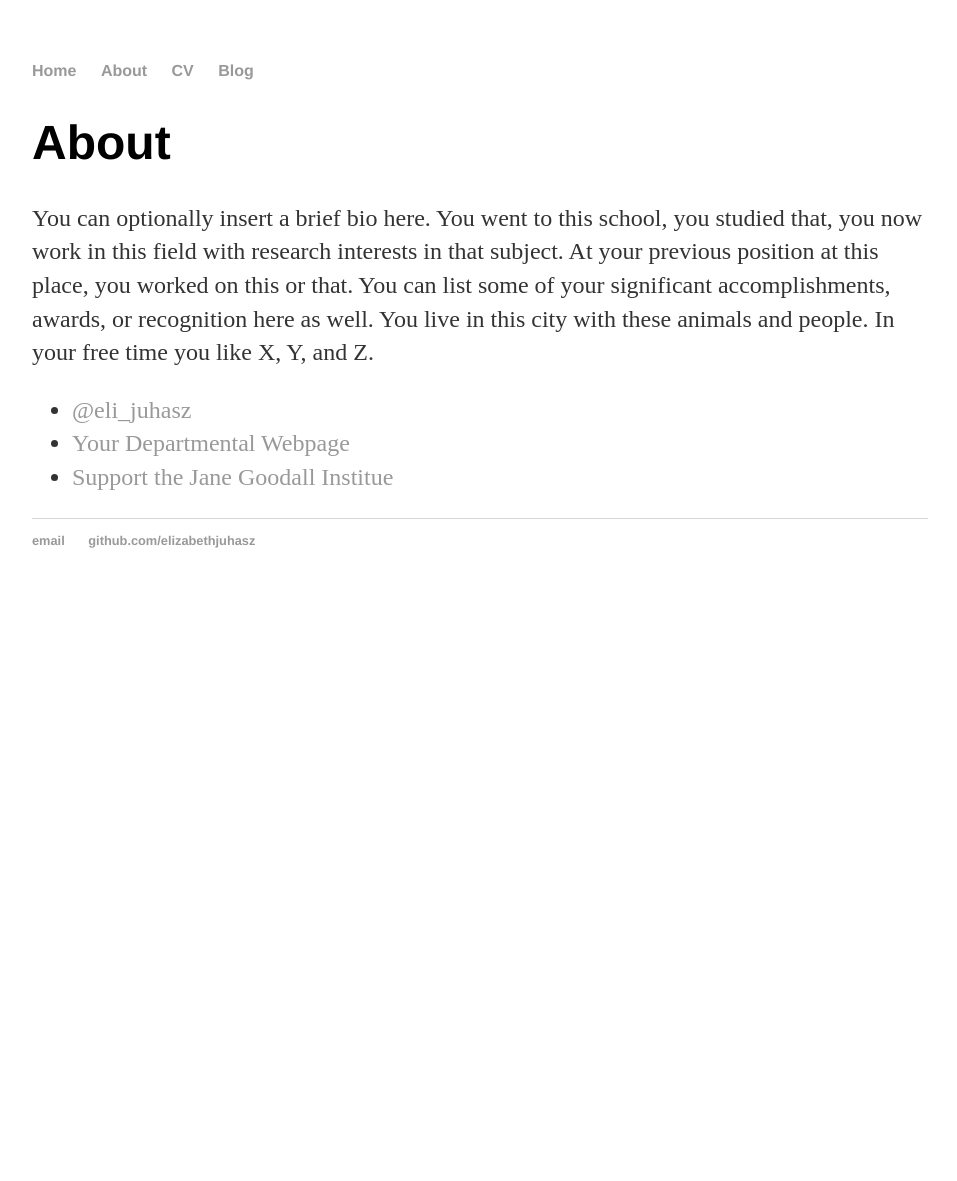
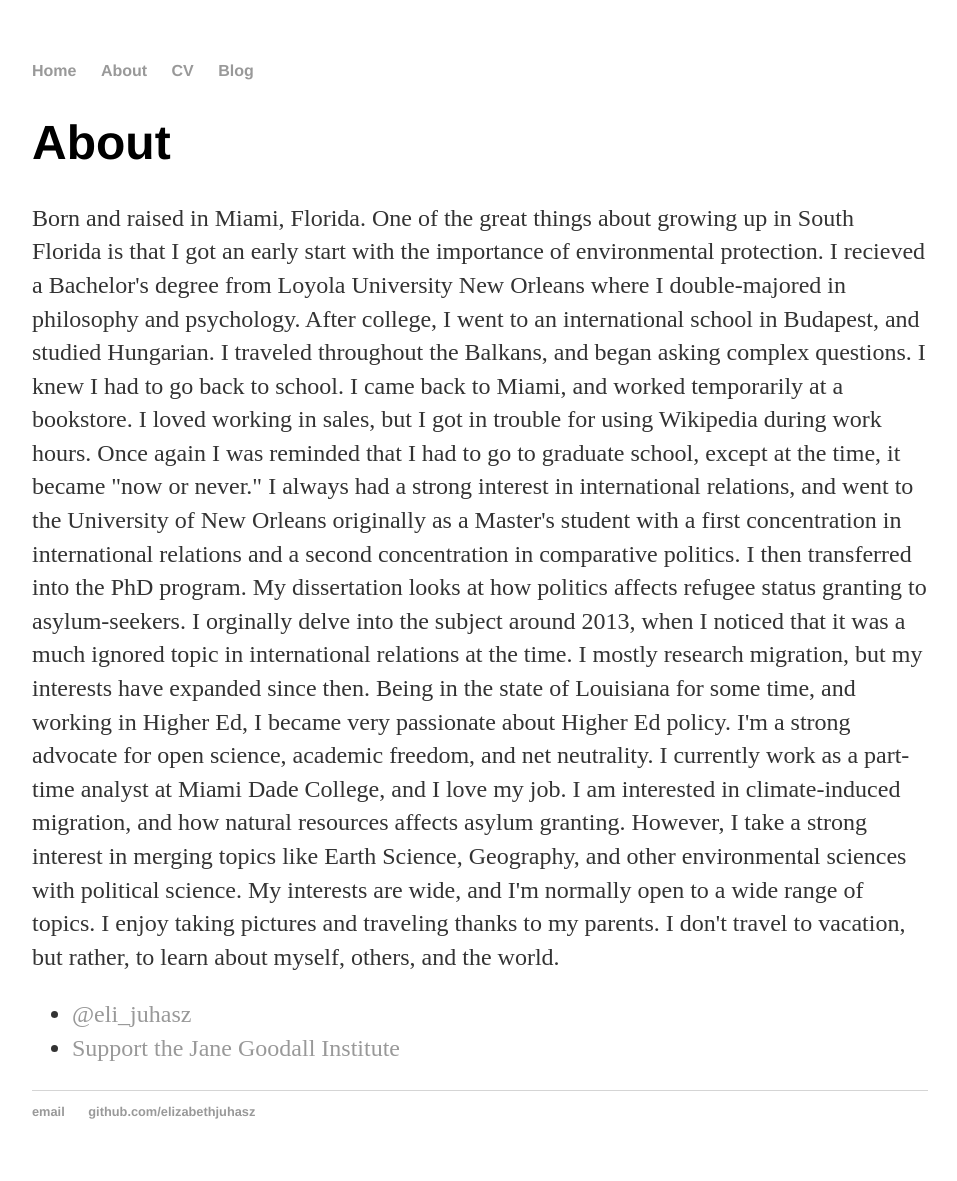
Before and after one commit to elizabethjuhasz/elizabethjuhasz.github.io, a Jekyll site: the page built from about/index.html, in a window 1280 px wide. Shown: the whole page, without its empty margins (160-1117 px from the left). Built offline with Jekyll 4.4.1, drawn with Linux system fonts in a browser that asks for light colours; before the commit the page ends 900 px from its top, so only the background shows below that.

Commit message:
Update index.html

```diff
--- a/about/index.html
+++ b/about/index.html
@@ -5,11 +5,25 @@ title: About Elizabeth Juhasz
 
 		<div class="about">
 			<h1>About</h1>
-			<p>You can optionally insert a brief bio here. You went to this school, you studied that, you now work in this field with research interests in that subject. At your previous position at this place, you worked on this or that. You can list some of your significant accomplishments, awards, or recognition here as well. You live in this city with these animals and people. In your free time you like X, Y, and Z.</p>
+			<p>Born and raised in Miami, Florida. One of the great things about growing up in South Florida is that I got an early start with the importance of environmental protection. I recieved a Bachelor's
+			degree from Loyola University New Orleans where I double-majored in philosophy and psychology. After college, I went to an international school in Budapest, and studied Hungarian. I traveled throughout the
+			Balkans, and began asking complex questions. I knew I had to go back to school. I came back to Miami, and worked temporarily at a bookstore. I loved working in sales, but I got in trouble for using Wikipedia
+			during work hours. Once again I was reminded that I had to go to graduate school, except at the time, it became "now or never."
+
+			I always had a strong interest in international relations, and went to the University of New Orleans originally as a Master's student with a first concentration in international
+			relations and a second concentration in comparative politics. I then transferred into the PhD program. My dissertation looks at how politics affects refugee status granting to asylum-seekers. I orginally
+			delve into the subject around 2013, when I noticed that it was a much ignored topic in international relations at the time.
+
+			I mostly research migration, but my interests have expanded since then.  Being in the state of Louisiana for some time, and working in Higher Ed, I became very passionate about Higher Ed policy.
+			I'm a strong advocate for open science, academic freedom, and net neutrality. I currently work as a part-time analyst at Miami Dade College, and I love my job.
+
+			I am interested in climate-induced migration, and how natural resources affects asylum granting. However, I take a strong interest in merging topics like Earth Science, Geography, and other environmental sciences with political science.
+			My interests are wide, and I'm normally open to a wide range of topics.
+
+			I enjoy taking pictures and traveling thanks to my parents. I don't travel to vacation, but rather, to learn about myself, others, and the world.</p>
 
 			<ul class="contacts">
 				<li><a href="https://twitter.com/eli_juhasz">@eli_juhasz</a></li>
-				<li><a href="#">Your Departmental Webpage</a></li>
-				<li><a href="http://www.janegoodall.org/">Support the Jane Goodall Institue</a></li>
+				<li><a href="http://www.janegoodall.org/">Support the Jane Goodall Institute</a></li>
 				</ul>
 		</div>
```
